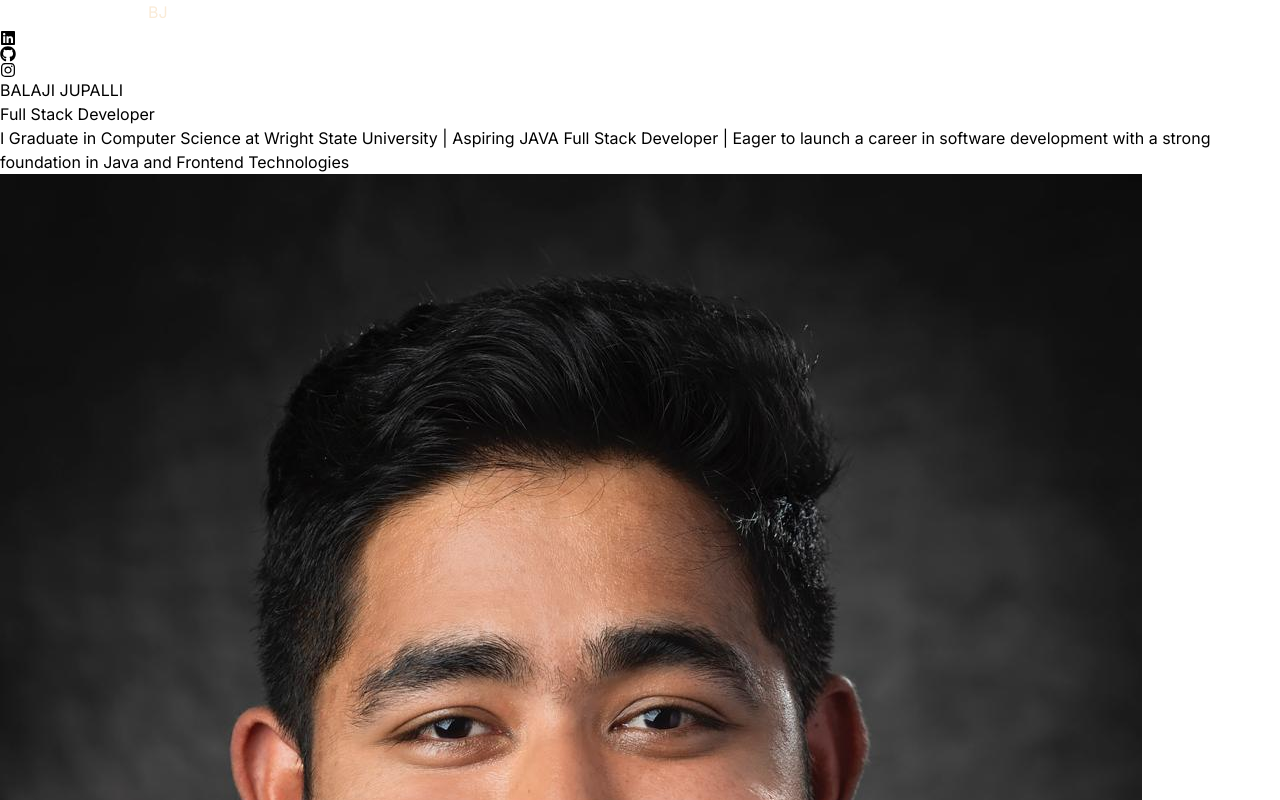
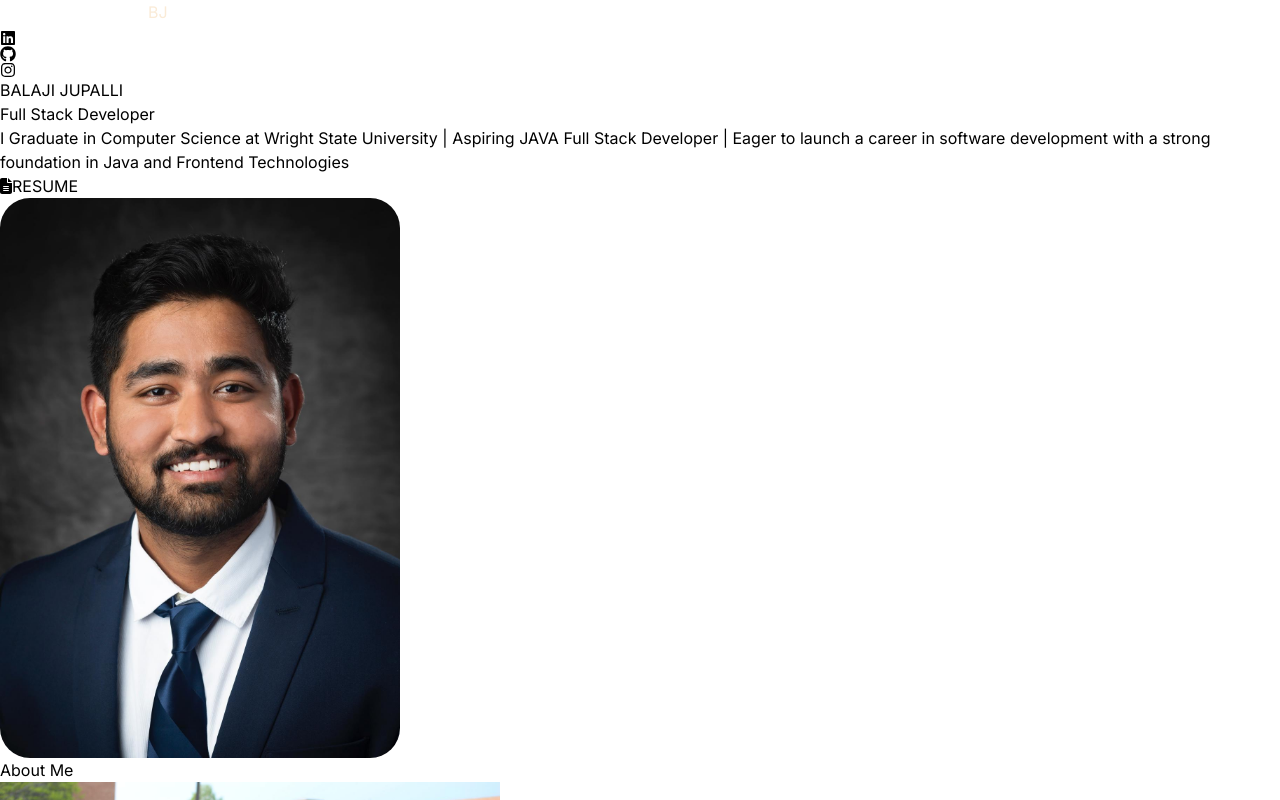
Before and after one commit to jupalibalaji/BALAJI-PORTFOLIO2, a React (Vite) app: page / in a window 1280 px wide. Shown: the top 800 px of the page. Built offline with nearby package versions, Linux system fonts and the light colour scheme.

Commit message:
provided links to icons, resume button

```diff
--- a/package.json
+++ b/package.json
@@ -10,6 +10,8 @@
     "preview": "vite preview"
   },
   "dependencies": {
+    "@fortawesome/free-solid-svg-icons": "^6.6.0",
+    "@fortawesome/react-fontawesome": "^0.2.2",
     "framer-motion": "^11.3.27",
     "react": "^18.3.1",
     "react-dom": "^18.3.1",
--- a/src/components/About.jsx
+++ b/src/components/About.jsx
@@ -20,7 +20,7 @@ const About = () => {
 
         <div className='flex flex-wrap'>
           {/* Fade-in with scale for the image */}
-          <div className='w-full lg:w-1/2 lg:p-8'>
+          <div className='w-full lg:w-1/2 lg:p-8 flex items-center justify-center'>
             <motion.div
               key="image"
               initial={{ opacity: 0, scale: 0.8 }}
@@ -29,7 +29,12 @@ const About = () => {
               transition={{ duration: 1.5, ease: "easeOut" }}
               className='flex items-center justify-center'
             >
-              <img className='rounded-2xl' src={aboutImg} alt="About Me" />
+              <img
+                className='rounded-2xl'
+                src={aboutImg}
+                alt="About Me"
+                style={{ width: '500px', height: 'auto', maxWidth: '100%' }} // Increased width for a larger image
+              />
             </motion.div>
           </div>
 
--- a/src/components/BJ.jsx
+++ b/src/components/BJ.jsx
@@ -1,19 +1,22 @@
+import { faFileAlt } from '@fortawesome/free-solid-svg-icons';
+import { FontAwesomeIcon } from '@fortawesome/react-fontawesome';
 import { motion } from "framer-motion";
 import profilePic from "../assets/1.jpeg";
 import { HERO_CONTENT } from "../constants";
+
 
 const BJ = () => {
   return (
     <div className="border-b border-neutral-900 pb-4 lg:mb-35">
       <div className="flex flex-wrap">
         <div className="w-full lg:w-1/2">
-          <div className="flex flex-col items-center lg:items-start">
+          <div className="flex flex-col items-center lg:items-start lg:ml-8">
             {/* Slide-in from left for the name */}
             <motion.h1
               animate={{ x: 0 }}
               initial={{ x: -200 }}
               transition={{ ease: "easeOut", duration: 1.5 }}
-              className="pb-16 text-6xl font-thin tracking-tight lg:mt-16 lg:text-8xl" // Slightly reduced font size
+              className="pb-16 text-6xl font-thin tracking-tight lg:mt-16 lg:text-8xl lg:text-left lg:self-start"
             >
               BALAJI JUPALLI
             </motion.h1>
@@ -23,7 +26,7 @@ const BJ = () => {
               animate={{ opacity: 1 }}
               initial={{ opacity: 0 }}
               transition={{ ease: "easeIn", duration: 2 }}
-              className="bg-gradient-to-r from-pink-300 via-slate-500 to-purple-500 bg-clip-text text-4xl tracking-tight text-transparent" // Slightly reduced font size
+              className="bg-gradient-to-r from-pink-300 via-slate-500 to-purple-500 bg-clip-text text-4xl tracking-tight text-transparent lg:text-left lg:self-start"
             >
               Full Stack Developer
             </motion.span>
@@ -33,22 +36,45 @@ const BJ = () => {
               animate={{ x: 0 }}
               initial={{ x: 200 }}
               transition={{ ease: "easeOut", duration: 1.5 }}
-              className="my-2 max-w-xl py-6 font-light text-base tracking-tighter" // Slightly reduced font size
+              className="my-2 max-w-xl py-6 font-light text-base tracking-tighter lg:text-left lg:self-start"
             >
               {HERO_CONTENT}
             </motion.p>
+
+            {/* Resume Button */}
+            <a
+              href="../assets/projects/Balaji_Java.pdf" // Replace with your resume file path
+              target="_blank"
+              rel="noopener noreferrer"
+              className="mt-8 inline-flex items-center px-6 py-3 bg-gradient-to-r from-blue-500 to-indigo-600 text-white font-medium text-lg rounded-lg shadow-lg hover:bg-gradient-to-r hover:from-blue-600 hover:to-indigo-700 transition duration-300 ease-in-out"
+            >
+              <FontAwesomeIcon icon={faFileAlt} className="mr-3" />
+              RESUME
+            </a>
           </div>
         </div>
 
         {/* Fade-in with scale effect for the profile picture */}
-        <div className="w-full lg:w-1/2 lg:p-8">
+        <div className="w-full lg:w-1/2 lg:p-8 flex justify-center items-start">
           <motion.div
             animate={{ opacity: 1, scale: 1 }}
             initial={{ opacity: 0, scale: 0.8 }}
             transition={{ ease: "easeOut", duration: 1.5 }}
             className="flex justify-center"
           >
-            <img src={profilePic} alt="Profile" className="rounded-full shadow-lg"/>
+            <img
+              src={profilePic}
+              alt="Profile"
+              className="shadow-lg"
+              style={{
+                width: '400px', // Reduced width
+                height: 'auto', // Maintain aspect ratio
+                maxWidth: '100%',
+                borderRadius: '30px', // Reduced border radius
+                objectFit: 'cover', // Ensures the image covers the area without distortion
+                marginTop: '0px' // Move the image up
+              }}
+            />
           </motion.div>
         </div>
       </div>
@@ -56,5 +82,4 @@ const BJ = () => {
   );
 };
 
-// eslint-disable-next-line react-refresh/only-export-components
 export default BJ;
--- a/src/components/Navbar.jsx
+++ b/src/components/Navbar.jsx
@@ -3,22 +3,21 @@ import { FaGithub, FaInstagram, FaLinkedin } from 'react-icons/fa';
 
 const Navbar = () => {
   return (
-    <nav className="mb-20 flex items-center justify-between py-6">
-      {/* Animated Logo */}
+    <nav className="mb-20 flex items-center justify-between py-5">
+      {}
       <div className="BJ">
         <motion.h1
           initial={{ opacity: 0, scale: 0.8 }}
           animate={{ opacity: 1, scale: 1 }}
           transition={{ duration: 0.6, ease: "easeOut" }}
-        >
-          BJ
+        >BJ
         </motion.h1>
       </div>
 
       {/* Animated Social Icons */}
       <div className='m-8 flex justify-center gap-4 text-2xl'>
         <motion.a
-          href="https://www.linkedin.com"
+          href="https://www.linkedin.com/in/balaji-jupalli-1280112a7"
           target="_blank"
           rel="noopener noreferrer"
           initial={{ opacity: 0, y: -10 }}
@@ -29,7 +28,7 @@ const Navbar = () => {
         </motion.a>
 
         <motion.a
-          href="https://github.com"
+          href="https://github.com/jupalibalaji" // Replace with your GitHub profile URL
           target="_blank"
           rel="noopener noreferrer"
           initial={{ opacity: 0, y: -10 }}
@@ -40,7 +39,7 @@ const Navbar = () => {
         </motion.a>
 
         <motion.a
-          href="https://www.instagram.com"
+          href="https://www.instagram.com/your-profile" // Replace with your Instagram profile URL
           target="_blank"
           rel="noopener noreferrer"
           initial={{ opacity: 0, y: -10 }}
```
Also changed, not shown: 2 other files (tests, documents, lock files or other folders).
